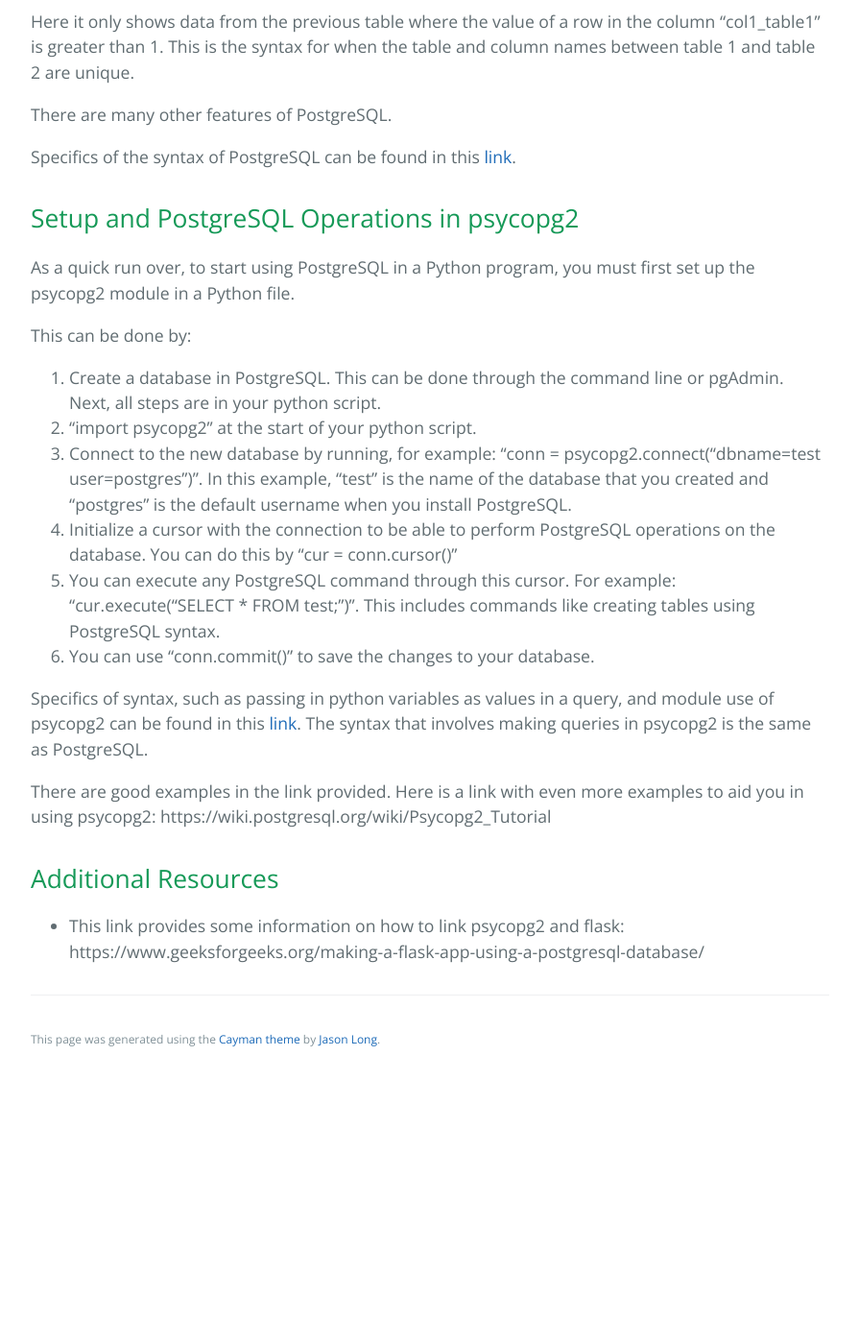
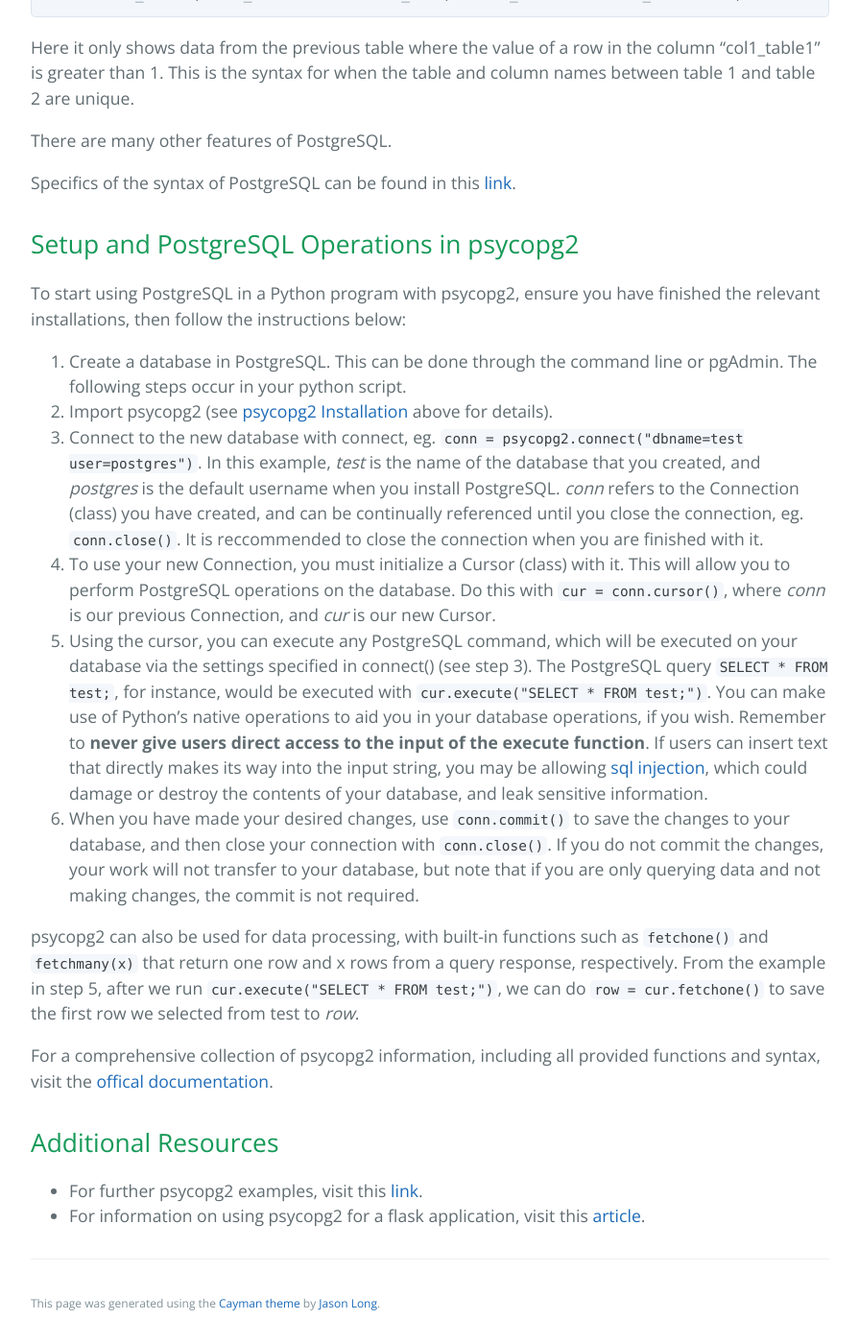
Before and after one commit to learning-software-engineering/learning-software-engineering.github.io, a Jekyll site: the page built from Topics/Tech_Stacks/PostgreSQL_psycopg2.md, in a window 1280 px wide and 1400 px high, scrolled down 4880 px. Shown: the whole window at 96% size, without its empty margins (192-1087 px from the left). Built offline with Jekyll 4.4.1, drawn with Linux system fonts in a browser that asks for light colours; our own code applies the rules of GitHub Pages for plain Markdown files; before the commit the page ends 6005 px from its top, so only the background shows below that; some of the changed text lies outside the part shown.

Commit message:
Update PostgreSQL_psycopg2.md
I am commiting the first version of my A2 contribution. I reworked the PostgreSQL and psycopg2 section to make it more clear on how psycopg2 worked, including how to install/run it and how to use it effectively.

```diff
--- a/Topics/Tech_Stacks/PostgreSQL_psycopg2.md
+++ b/Topics/Tech_Stacks/PostgreSQL_psycopg2.md
@@ -3,8 +3,8 @@
 ## Table of contents
 ### [Prerequisites](#prerequisites-1)
 ### [Introduction](#introduction-1)
-### [PostgreSQL installation](#postgresql-installation-1)
-### [psycopg2 installation](#psycopg2-installation-1)
+### [PostgreSQL Installation](#postgresql-installation-1)
+### [psycopg2 Installation](#psycopg2-installation-1)
 ### [Setup Database and Basic Table Operations in PostgreSQL](#setup-database-and-basic-table-operations-in-postgresql-1)
 ### [Setup and PostgreSQL Operations in psycopg2](#setup-and-postgresql-operations-in-psycopg2-1)
 ### [Additional Resources](#additional-resources-1)
@@ -19,7 +19,7 @@
 ## Introduction
 PostgreSQL is an open-source DBMS. As the name states, PostgreSQL is a relational Database Management System (DBMS) based on relations and queries and is great for dealing with large amounts of data and complex queries. It's also good for referencing data quickly and allowing the user to have some flexibility in how they want to represent their data. Furthermore, PostgreSQL supports table inheritance and function overloading.
 
-pyscopg2 is an adapter for Python that allows you to easily integrate PostgreSQL into your program. It's commonly used with other Python libraries like Flask, which allows you to use a PostgreSQL database in your application easily.
+pyscopg2 is an adapter for Python that allows you to easily perform PostgreSQL operations in your Python programs. It's commonly used with other Python libraries like Flask, which collectively allow you to modify a PostgreSQL database in your application with minimal hassle.
 
 ## PostgreSQL installation
 The following link is to download PostgreSQL onto your computer: https://www.postgresql.org/download/ . This link also shows the different versions of PostgreSQL to match your computer. Follow the instructions after downloading. For your convenience, here are the links to download the installer for PostgreSQL on different OS:
@@ -35,9 +35,8 @@
 1. Add the PostgreSQL bin directory path to the PATH environment variable.
 2. Run the command "psql -U username"
 
-## psycopg2 installation
-To install psycopg2, you can use pip to install its functionality by using the command:
-"pip install psycopg2". After installing this in your desired directory, you can import psycopg2 into your python files and perform PostgreSQL queries very intuitively.
+## psycopg2 Installation
+To work with psycopg2, you can use pip to install it by running `pip install psycopg2` in your console. Make sure you execute this command in the directory you will be using psycopg2. Once finished, you can import psycopg2 (`import psycopg2` at the top of the relevant Python file), and perform the desired operations.
 
 ## Setup Database and Basic Table Operations in PostgreSQL
 A quick and basic runover of PostgreSQL.
@@ -127,21 +126,19 @@
 Specifics of the syntax of PostgreSQL can be found in this [link](https://www.postgresql.org/docs/current/sql-syntax.html).
 
 ## Setup and PostgreSQL Operations in psycopg2
-As a quick run over, to start using PostgreSQL in a Python program, you must first set up the psycopg2 module in a Python file.
+To start using PostgreSQL in a Python program with psycopg2, ensure you have finished the relevant installations, then follow the instructions below:
 
-This can be done by:
+1. Create a database in PostgreSQL. This can be done through the command line or pgAdmin. The following steps occur in your python script.
+2. Import psycopg2 (see [psycopg2 Installation](#psycopg2-installation-1) above for details).
+3. Connect to the new database with connect, eg. `conn = psycopg2.connect("dbname=test user=postgres")`. In this example, *test* is the name of the database that you created, and *postgres* is the default username when you install PostgreSQL. *conn* refers to the Connection (class) you have created, and can be continually referenced until you close the connection, eg. `conn.close()`. It is reccommended to close the connection when you are finished with it.
+4. To use your new Connection, you must initialize a Cursor (class) with it. This will allow you to perform PostgreSQL operations on the database. Do this with `cur = conn.cursor()`, where *conn* is our previous Connection, and *cur* is our new Cursor.
+5. Using the cursor, you can execute any PostgreSQL command, which will be executed on your database via the settings specified in connect() (see step 3). The PostgreSQL query `SELECT * FROM test;`, for instance, would be executed with `cur.execute("SELECT * FROM test;")`. You can make use of Python's native operations to aid you in your database operations, if you wish. Remember to **never give users direct access to the input of the execute function**. If users can insert text that directly makes its way into the input string, you may be allowing [sql injection](https://www.w3schools.com/sql/sql_injection.asp#:~:text=SQL%20injection%20is%20a%20code,statements%2C%20via%20web%20page%20input.), which could damage or destroy the contents of your database, and leak sensitive information.
+6. When you have made your desired changes, use `conn.commit()` to save the changes to your database, and then close your connection with `conn.close()`. If you do not commit the changes, your work will not transfer to your database, but note that if you are only querying data and not making changes, the commit is not required.
 
-1. Create a database in PostgreSQL. This can be done through the command line or pgAdmin.
-Next, all steps are in your python script.
-2. "import psycopg2" at the start of your python script.
-3. Connect to the new database by running, for example: "conn = psycopg2.connect("dbname=test user=postgres")". In this example, "test" is the name of the database that you created and "postgres" is the default username when you install PostgreSQL.
-4. Initialize a cursor with the connection to be able to perform PostgreSQL operations on the database. You can do this by "cur = conn.cursor()"
-5. You can execute any PostgreSQL command through this cursor. For example: "cur.execute("SELECT * FROM test;")". This includes commands like creating tables using PostgreSQL syntax.
-6. You can use "conn.commit()" to save the changes to your database.
+psycopg2 can also be used for data processing, with built-in functions such as `fetchone()` and `fetchmany(x)` that return one row and x rows from a query response, respectively. From the example in step 5, after we run `cur.execute("SELECT * FROM test;")`, we can do `row = cur.fetchone()` to save the first row we selected from test to *row*.
 
-Specifics of syntax, such as passing in python variables as values in a query, and module use of psycopg2 can be found in this [link](https://www.psycopg.org/docs/usage.html#passing-parameters-to-sql-queries). The syntax that involves making queries in psycopg2 is the same as PostgreSQL.
-
-There are good examples in the link provided. Here is a link with even more examples to aid you in using psycopg2: https://wiki.postgresql.org/wiki/Psycopg2_Tutorial
+For a comprehensive collection of psycopg2 information, including all provided functions and syntax, visit the [offical documentation](https://www.psycopg.org/docs/index.html#).
 
 ## Additional Resources
-- This link provides some information on how to link psycopg2 and flask: https://www.geeksforgeeks.org/making-a-flask-app-using-a-postgresql-database/
+- For further psycopg2 examples, visit this [link](https://wiki.postgresql.org/wiki/Psycopg2_Tutorial).
+- For information on using psycopg2 for a flask application, visit this [article](https://www.geeksforgeeks.org/making-a-flask-app-using-a-postgresql-database/).
```
